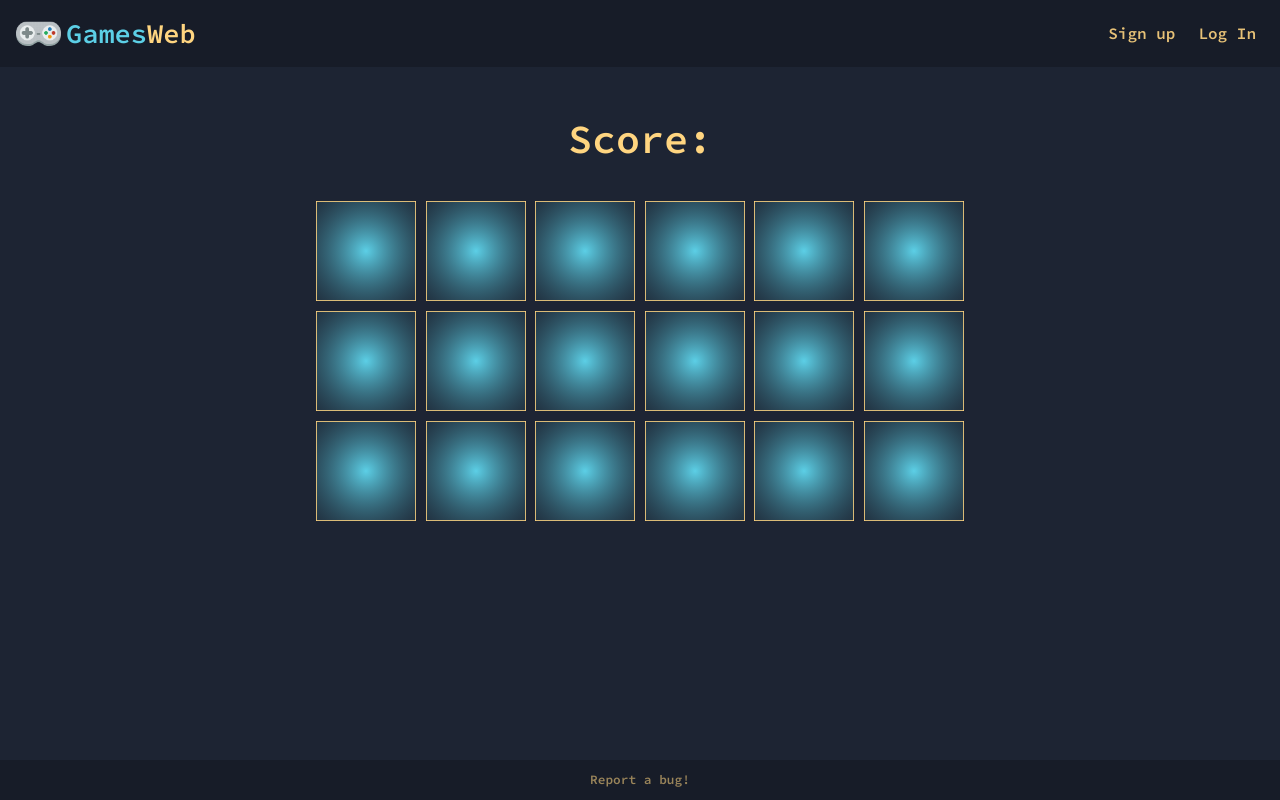
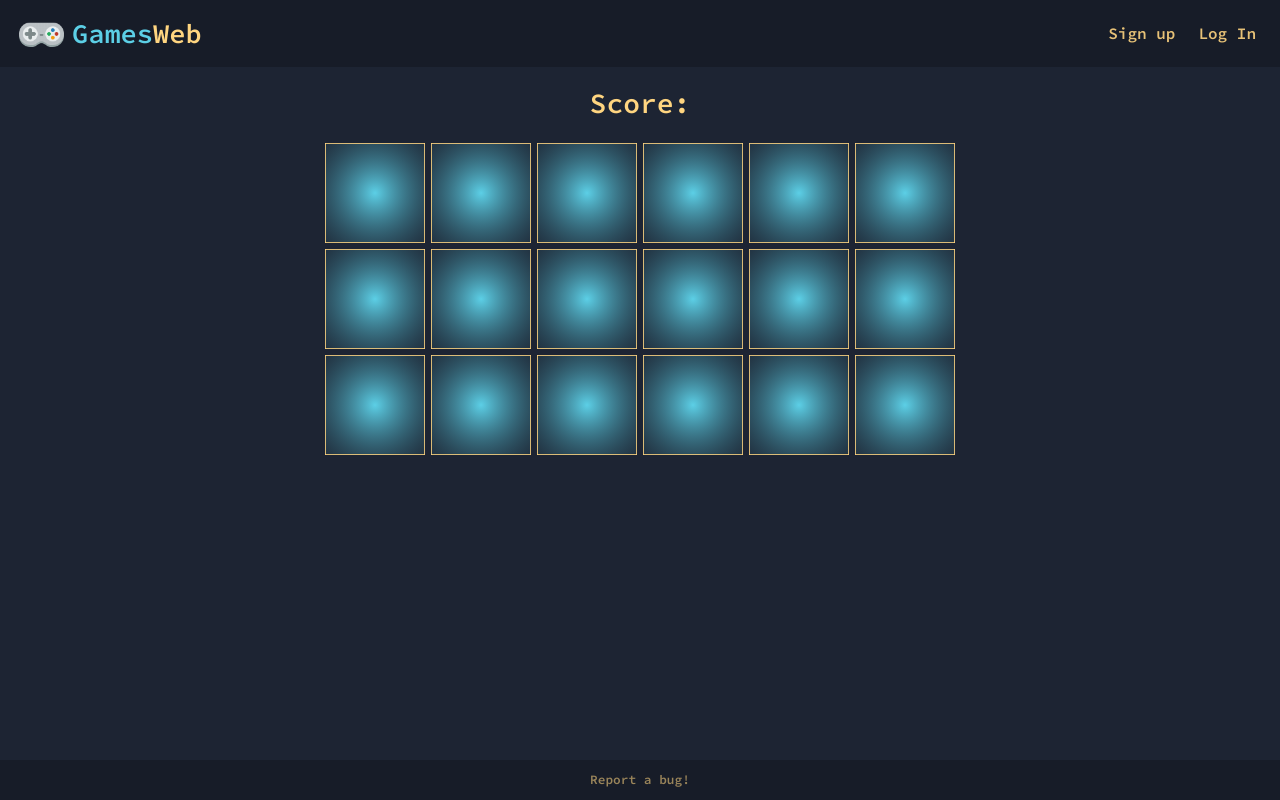
Before and after one commit to tremar123/grid-games, a Flask app: page /memory-game in a window 1280 px wide. Run offline with Flask 2, Linux system fonts and the light colour scheme.

Commit message:
memory-game in progress

```diff
--- a/static/memory-game/memory-game.css
+++ b/static/memory-game/memory-game.css
@@ -1,4 +1,19 @@
-.images {
+.grid {
+    justify-content: center;
+    width: 100%;
+    height: 100%;
+    max-width: 700px;
+    display: flex;
+    flex-wrap: wrap;
+    margin-left: auto;
+    margin-right: auto;
+}
+
+img {
     height: 100px;
-    margin-bottom: 10px;
+    margin: 3px;
 }
+
+h3 {
+    margin: 20px;
+}
--- a/static/memory-game/memory-game.js
+++ b/static/memory-game/memory-game.js
@@ -0,0 +1,135 @@
+document.addEventListener("DOMContentLoaded", () => {
+
+    //cards array
+    const cardsArray = [
+        {
+            name: "a",
+            img: "/static/memory-game/images/a.svg"
+        },
+        {
+            name: "a",
+            img: "/static/memory-game/images/a.svg"
+        },
+        {
+            name: "body",
+            img: "/static/memory-game/images/body.svg"
+        },
+        {
+            name: "body",
+            img: "/static/memory-game/images/body.svg"
+        },
+        {
+            name: "button",
+            img: "/static/memory-game/images/button.svg"
+        },
+        {
+            name: "button",
+            img: "/static/memory-game/images/button.svg"
+        },
+        {
+            name: "div",
+            img: "/static/memory-game/images/div.svg"
+        },
+        {
+            name: "div",
+            img: "/static/memory-game/images/div.svg"
+        },
+        {
+            name: "form",
+            img: "/static/memory-game/images/form.svg"
+        },
+        {
+            name: "form",
+            img: "/static/memory-game/images/form.svg"
+        },
+        {
+            name: "h1",
+            img: "/static/memory-game/images/h1.svg"
+        },
+        {
+            name: "h1",
+            img: "/static/memory-game/images/h1.svg"
+        },
+        {
+            name: "head",
+            img: "/static/memory-game/images/head.svg"
+        },
+        {
+            name: "head",
+            img: "/static/memory-game/images/head.svg"
+        },
+        {
+            name: "html",
+            img: "/static/memory-game/images/html.svg"
+        },
+        {
+            name: "html",
+            img: "/static/memory-game/images/html.svg"
+        },
+        {
+            name: "nav",
+            img: "/static/memory-game/images/nav.svg"
+        },
+        {
+            name: "nav",
+            img: "/static/memory-game/images/nav.svg"
+        },
+    ]
+
+    cardsArray.sort(() => 0.5 - Math.random());
+
+    const grid = document.querySelector(".grid");
+    const resultDisplay = document.querySelector("#result");
+    let cardsChosen = [];
+    let cardsChosenId = [];
+    let cardsFound = [];
+
+    //create board
+    function createBoard() {
+        for (let i = 0; i < cardsArray.length; i++) {
+            var card = document.createElement("img");
+            card.classList.add("cards")
+            card.setAttribute("src", "/static/memory-game/images/blank.svg");
+            card.setAttribute("data-id", i);
+            card.addEventListener("click", flipCard);
+            grid.appendChild(card);
+        }
+    }
+
+    //check for matches
+    function checkForMatch() {
+        const cards = document.querySelectorAll(".cards");
+        const firstId = cardsChosenId[0];
+        const secondId = cardsChosenId[1];
+
+        if (cardsChosen[0] === cardsChosen[1]) {
+            cardsFound.push(cardsChosen);
+        } else {
+            cards[firstId].setAttribute("src", "/static/memory-game/images/blank.svg");
+            cards[secondId].setAttribute("src", "/static/memory-game/images/blank.svg");
+        }
+
+        cardsChosen = [];
+        cardsChosenId = [];
+        resultDisplay.textContent = cardsFound.lenght;
+
+        if (cardsFound.lenght === cardsArray.lenght/2) {
+            alert("you won!")
+            resultDisplay.textContent = "You won!";
+        }
+    }
+
+    //flip card
+    function flipCard() {
+        let cardId = this.getAttribute("data-id");
+        cardsChosen.push(cardsArray[cardId].name);
+        cardsChosenId.push(cardId);
+        this.setAttribute("src", cardsArray[cardId].img);
+        if (cardsChosen.length ===2) {
+            setTimeout(checkForMatch, 500);
+        }
+    }
+
+window.onload = createBoard;
+
+})
--- a/static/styles.css
+++ b/static/styles.css
@@ -61,6 +61,7 @@ main {
     min-height: 100%;
     overflow: auto;
     text-align: center;
+    margin-bottom: 50fpx;
 }
 
 footer {
--- a/templates/index.html
+++ b/templates/index.html
@@ -1,3 +1,4 @@
 {% extends "layout.html" %}
 {% block main %}
+	<a href="/memory-game">memory game</a>
 {% endblock %}
--- a/templates/layout.html
+++ b/templates/layout.html
@@ -42,7 +42,7 @@
         </div>
     </nav>
 
-    <main class="container p-5">
+    <main class="container">
         {% block main %}{% endblock %}
     </main>
 
--- a/templates/memory-game.html
+++ b/templates/memory-game.html
@@ -11,30 +11,8 @@
 
 
 {% block main %}
-    <h1>Score: </h1>
-    <div>
-        <img class="images" src="/static/memory-game/images/blank.svg" alt="blank card">
-        <img class="images" src="/static/memory-game/images/blank.svg" alt="blank card">
-        <img class="images" src="/static/memory-game/images/blank.svg" alt="blank card">
-        <img class="images" src="/static/memory-game/images/blank.svg" alt="blank card">
-        <img class="images" src="/static/memory-game/images/blank.svg" alt="blank card">
-        <img class="images" src="/static/memory-game/images/blank.svg" alt="blank card">
-    </div>
-    <div>
-        <img class="images" src="/static/memory-game/images/blank.svg" alt="blank card">
-        <img class="images" src="/static/memory-game/images/blank.svg" alt="blank card">
-        <img class="images" src="/static/memory-game/images/blank.svg" alt="blank card">
-        <img class="images" src="/static/memory-game/images/blank.svg" alt="blank card">
-        <img class="images" src="/static/memory-game/images/blank.svg" alt="blank card">
-        <img class="images" src="/static/memory-game/images/blank.svg" alt="blank card">
-    </div>
-    <div>
-        <img class="images" src="/static/memory-game/images/blank.svg" alt="blank card">
-        <img class="images" src="/static/memory-game/images/blank.svg" alt="blank card">
-        <img class="images" src="/static/memory-game/images/blank.svg" alt="blank card">
-        <img class="images" src="/static/memory-game/images/blank.svg" alt="blank card">
-        <img class="images" src="/static/memory-game/images/blank.svg" alt="blank card">
-        <img class="images" src="/static/memory-game/images/blank.svg" alt="blank card">
+    <h3>Score:<span id="result"></span></h3>
+    <div class="grid">
     </div>
 
 {% endblock %}
```
